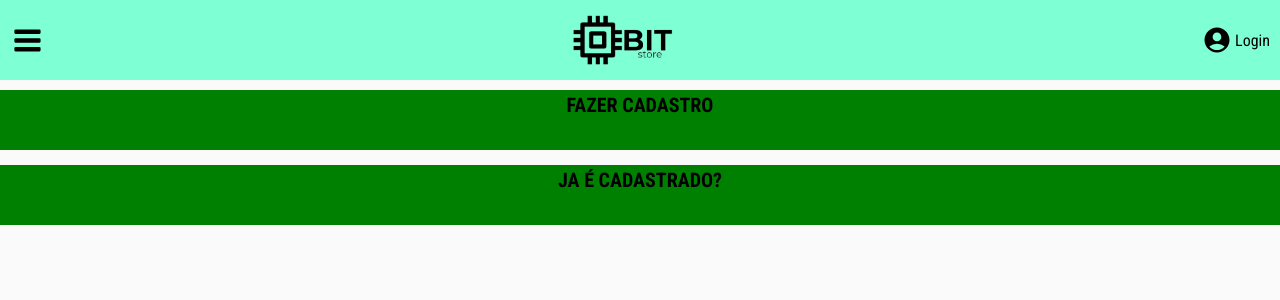
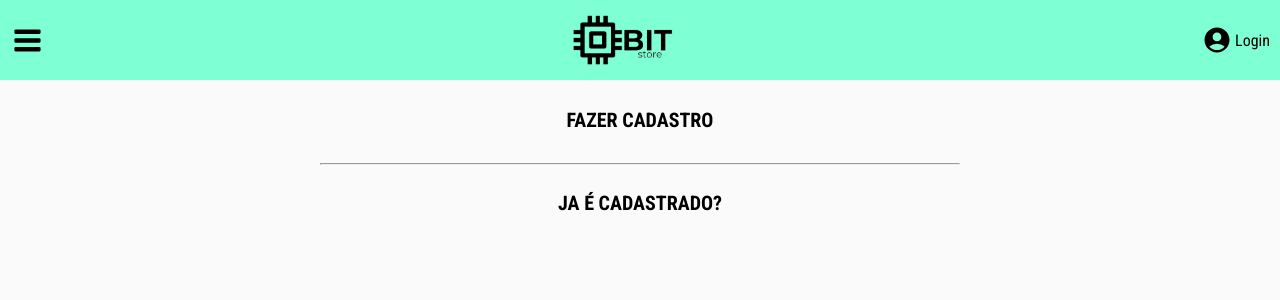
Before and after one commit to thiagosouf/projeto14-bitstore-front, a React (Create React App) app: page /login in a window 1280 px wide. Shown: the top 300 px of the page. Built offline with nearby package versions, Linux system fonts and the light colour scheme.

Commit message:
login style

```diff
--- a/src/components/pages/LoginPage.js
+++ b/src/components/pages/LoginPage.js
@@ -106,10 +106,11 @@ export default function SignUpPage() {
                     </Formulario>
                 </FormCadastro>
                 :
-                <FormCadastro onClick={() => setSelecionarCadastro(true)}><h1>FAZER CADASTRO</h1></FormCadastro>
+                <FormCadastro onClick={() => {setSelecionarCadastro(true); setSelecionarLogin(false)}}>
+                <h1>FAZER CADASTRO</h1></FormCadastro>
                     }
 
-
+                <hr width="50%"></hr>
 
                     {(selecionarLogin)?
                         <FormLogin>
@@ -122,7 +123,8 @@ export default function SignUpPage() {
                             </Formulario>
                         </FormLogin>
                         :
-                        <FormLogin onClick={() => setSelecionarLogin(true)}><h1>JA É CADASTRADO?</h1></FormLogin>
+                        <FormLogin onClick={() => {setSelecionarLogin(true); setSelecionarCadastro(false)}}>
+                            <h1>JA É CADASTRADO?</h1></FormLogin>
                         }
 
 
@@ -163,12 +165,13 @@ const FormCadastro = styled.div`
     flex-direction: column;
     justify-content: center;
     align-items: center;
+    margin-top: 15px;
     width: 100vw;
-    background-color: green;
+    /* background-color: green; */
     padding: 5px;
     h1{
         font-size: 20px;
-        margin-bottom: 30px;
+        margin-bottom: 20px;
     }
 `
 
@@ -178,7 +181,7 @@ const FormLogin = styled.div`
     justify-content: flex-start;
     align-items: center;
     width: 100vw;
-    background-color: green;
+    /* background-color: green; */
     margin-top: 15px;
     padding: 5px;
     h1{
```
